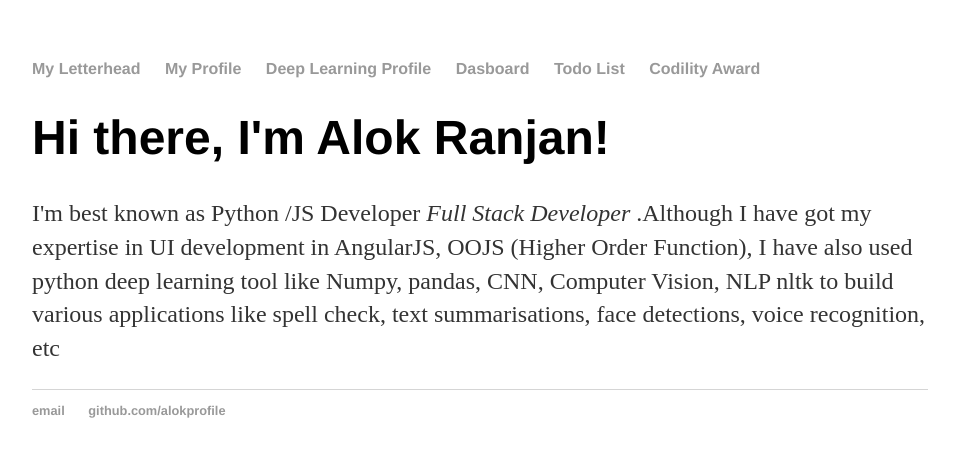
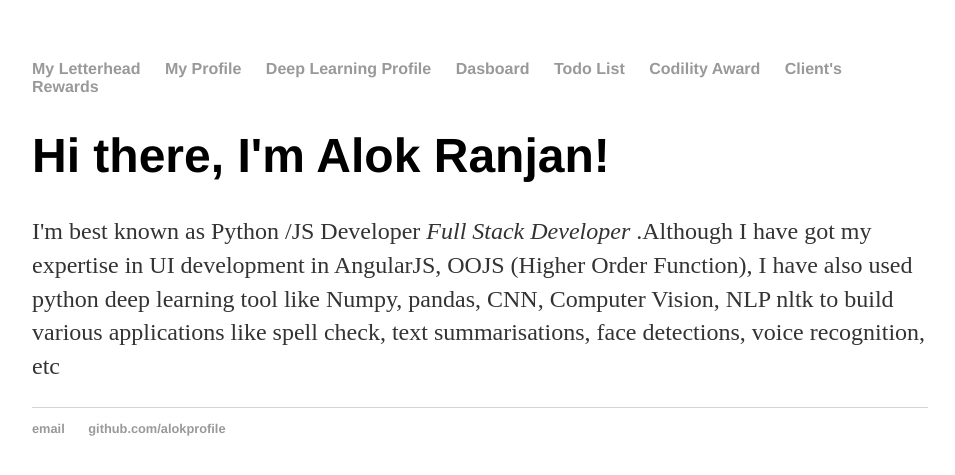
Before and after one commit to alokranjan04/alokranjan04.github.io, a Jekyll site: the page built from index.html, in a window 1280 px wide. Shown: the top 475 px of the page, without its empty margins (160-1115 px from the left). Built offline with Jekyll 4.4.1, drawn with Linux system fonts in a browser that asks for light colours; Markdown is read by kramdown in place of the engine named in the settings.

Commit message:
Added client's rewards

```diff
--- a/_layouts/default.html
+++ b/_layouts/default.html
@@ -14,8 +14,8 @@
 				<li><a href="../dashboardFromSheet.io/index.html" target="_blank">Dasboard </a></li>
 				<li><a href="../ETodoList/index.html" target="_blank">Todo List </a></li>
 				<li><a href="https://app.codility.com/cert/view/certK4XYQS-8WKCQ8KHDUMMT769/" target="_blank">Codility Award</a></li>
-				<!--<li><a href="../myRewardsNitesh.pdf" target="_blank">Manager's Rewards</a></li>
-				<li><a href="../rewardsSanjeev.pdf" target="_blank">Client's Rewards</a></li> -->
+				<!--<li><a href="../myRewardsNitesh.pdf" target="_blank">Manager's Rewards</a></li>-->
+				<li><a href="../rewardsSanjeev.pdf" target="_blank">Client's Rewards</a></li>
 
 
 	    		</ul>
```
